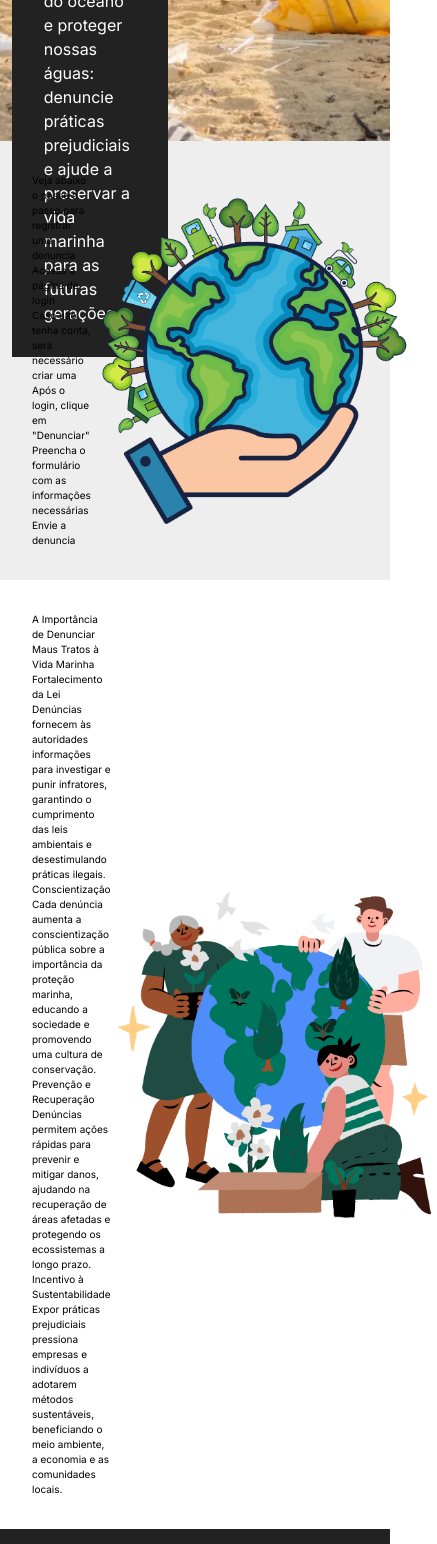
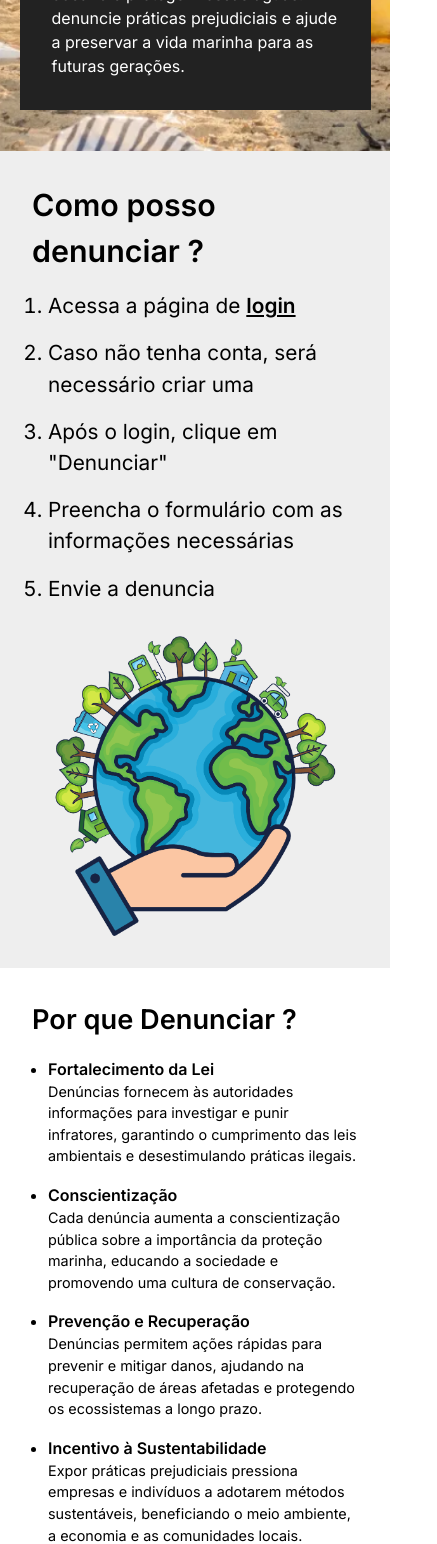
Before and after one commit to yagoluucas/entrega-global-web, a Next.js app: page /denuncias in a window 390 px wide. Shown: the part 432-1976 px from the top of the page, 437 px wide, since content can reach past the window. Built offline with nearby package versions, Linux system fonts and the light colour scheme.

Commit message:
finalizado ágina de denuncia

```diff
--- a/src/components/denuncias/PrimeiraSecao/style.css
+++ b/src/components/denuncias/PrimeiraSecao/style.css
@@ -2,7 +2,7 @@ main.denuncia section.primeira--secao {
     background: #fff url('/denuncias/secao-denuncia.webp') bottom center no-repeat;
     background-size: cover;
     height: 100vh;
-    max-height: 460px;
+    max-height: 470px;
     display: flex;
     flex-direction: column;
     justify-content: center;
@@ -31,3 +31,18 @@ main.denuncia section.primeira--secao div h2 {
 main.denuncia section.primeira--secao div p {
     font-size: 1rem;
 }
+
+@media screen and (max-width:800px) {
+
+    main.denuncia section.primeira--secao {
+        align-items: center;
+        justify-content: center;
+
+    }
+
+    main.denuncia section.primeira--secao div {
+        width: 90%;
+        max-width: 900px;
+        margin: 0 auto;
+    }
+}
--- a/src/components/denuncias/SegundaSecao/index.tsx
+++ b/src/components/denuncias/SegundaSecao/index.tsx
@@ -5,7 +5,7 @@ export default function SegundaSecao() {
     return (
         <section className="segunda--secao">
             <div>
-                <h2>Veja abaixo o passo a passo para registrar uma denuncia</h2>
+                <h2>Como posso denunciar ?</h2>
                 <ol>
                     <li>Acessa a página de <Link href={'/login'}>login</Link></li>
                     <li>Caso não tenha conta, será necessário criar uma</li>
--- a/src/components/denuncias/SegundaSecao/style.css
+++ b/src/components/denuncias/SegundaSecao/style.css
@@ -5,3 +5,49 @@ main.denuncia section.segunda--secao {
     background: #eee;
     padding: 2rem;
 }
+
+main.denuncia section.segunda--secao h2 {
+    font-size: 1.9rem;
+    font-weight: 600;
+    margin-bottom: 1rem;
+}
+
+main.denuncia section.segunda--secao div {
+    width: 55%;
+}
+
+main.denuncia section.segunda--secao ol {
+    list-style-type: decimal;
+    margin-left: 1rem;
+}
+
+main.denuncia section.segunda--secao ol li {
+    font-size: 1.3rem;
+    margin-bottom: 1rem;
+}
+
+main.denuncia section.segunda--secao ol li a {
+    font-weight: 600;
+    text-decoration: underline;
+}
+
+main.denuncia section.segunda--secao img {
+    width: 40%;
+    max-width: 1000px;
+    min-width: 300px;
+}
+
+@media screen and (max-width:740px) {
+    main.denuncia section.segunda--secao {
+        flex-direction: column;
+    }
+
+    main.denuncia section.segunda--secao div {
+        width: 100%;
+        margin: 0 auto 1rem auto;
+    }
+
+    main.denuncia section.segunda--secao img {
+        width: 90%;
+    }
+}
--- a/src/components/denuncias/TerceiraSecao/index.tsx
+++ b/src/components/denuncias/TerceiraSecao/index.tsx
@@ -6,7 +6,7 @@ export default function TerceiraSecao() {
         <section className="terceira--secao">
             <div>
                 <h2>
-                    A Importância de Denunciar Maus Tratos à Vida Marinha
+                    Por que Denunciar ?
                 </h2>
                 <ul>
                     <li>Fortalecimento da Lei</li>
--- a/src/components/denuncias/TerceiraSecao/style.css
+++ b/src/components/denuncias/TerceiraSecao/style.css
@@ -3,4 +3,54 @@ main.denuncia section.terceira--secao {
     justify-content: space-between;
     align-items: center;
     padding: 2rem;
+    margin-bottom: 1rem;
 }
+
+main.denuncia section.terceira--secao div {
+    order: 2;
+    width: 55%;
+}
+
+main.denuncia section.terceira--secao div h2 {
+    font-size: 1.7rem;
+    font-weight: 600;
+}
+
+main.denuncia section.terceira--secao div ul {
+    list-style-type: disc;
+    margin-left: 1rem;
+
+}
+
+main.denuncia section.terceira--secao div ul li {
+    font-size: 1rem;
+    font-weight: 550;
+    margin-top: 1rem;
+}
+
+main.denuncia section.terceira--secao div ul span {
+    font-size: 0.9rem;
+}
+
+
+main.denuncia section.terceira--secao img {
+    width: 40%;
+    max-width: 1000px;
+    min-width: 300px;
+}
+
+
+@media screen and (max-width:740px) {
+    main.denuncia section.terceira--secao {
+        flex-direction: column;
+    }
+
+    main.denuncia section.terceira--secao div {
+        width: 100%;
+        order: -1
+    }
+
+    main.denuncia section.terceira--secao img {
+        width: 90%;
+    }
+}
```
